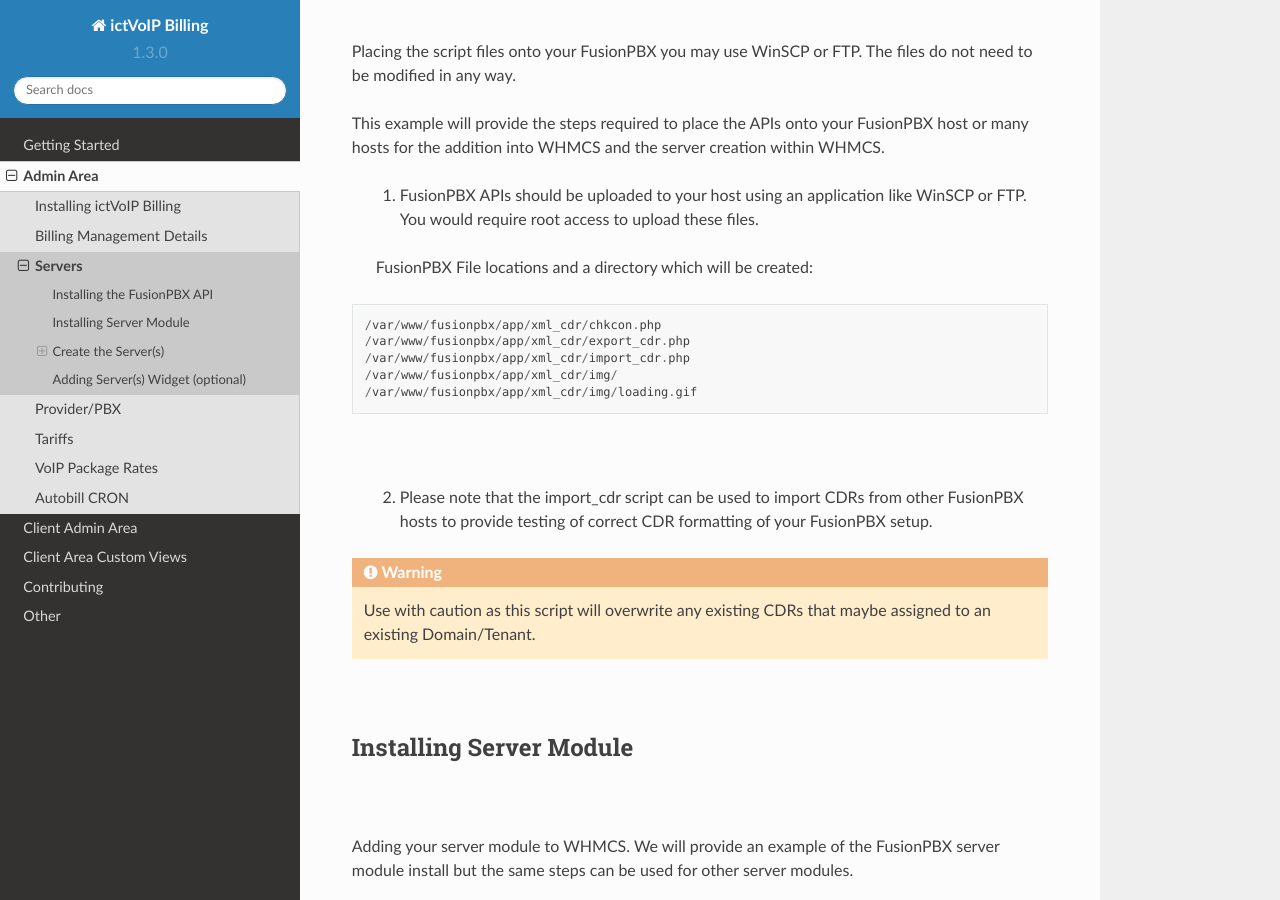
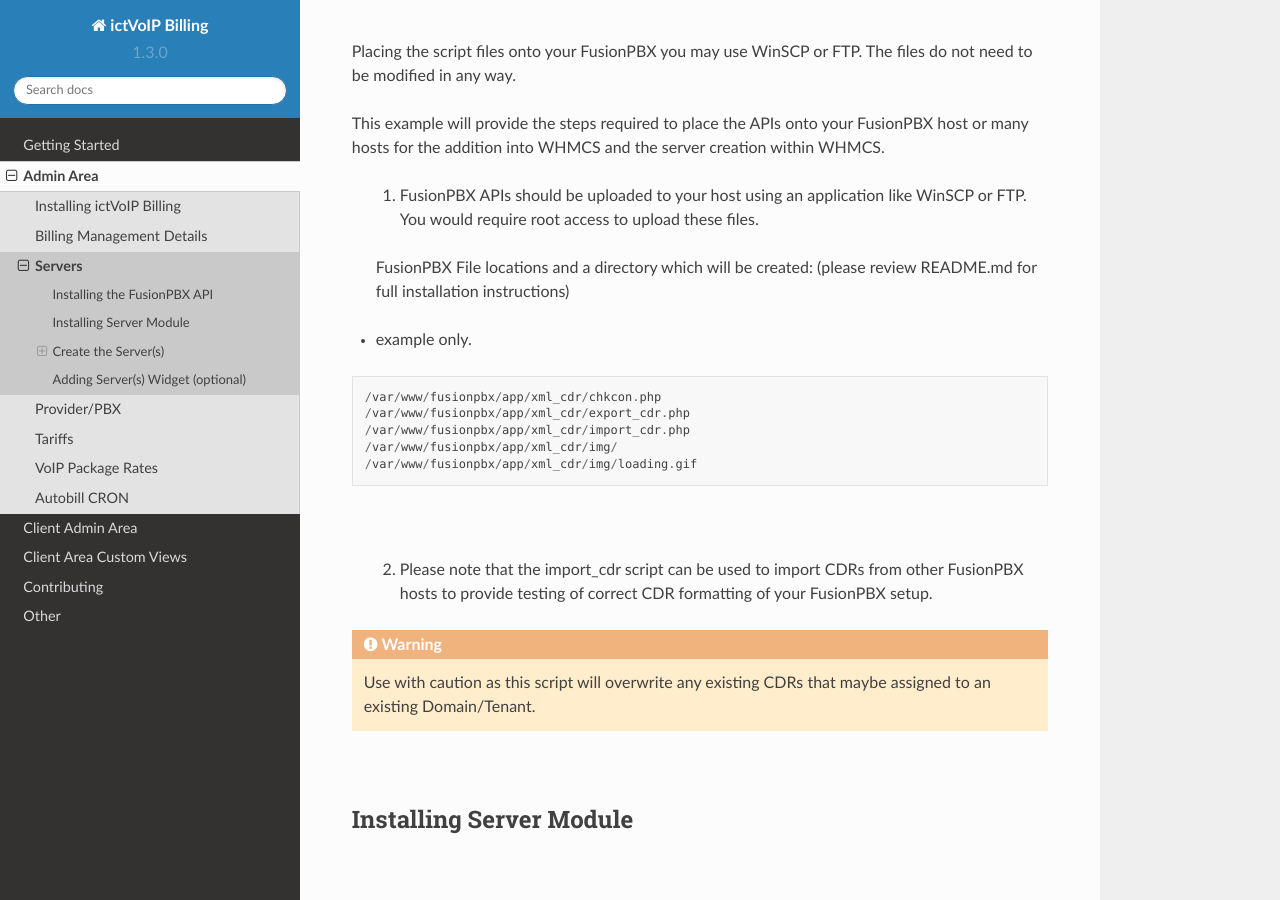
Before and after one commit to ictvoip/ictvoip-docs, a Sphinx documentation site: the page built from docs/source/admin/servers.rst, in a window 1280 px wide and 900 px high, scrolled down 946 px. Built offline with Sphinx 7.4.7 and the Read the Docs theme 2.0.0, drawn with Linux system fonts in a browser that asks for light colours; pages that are not in the unit, such as notebooks, are missing from menus.

Commit message:
Update servers.rst

```diff
--- a/docs/source/admin/servers.rst
+++ b/docs/source/admin/servers.rst
@@ -32,7 +32,11 @@ This example will provide the steps required to place the APIs onto your FusionP
  1) FusionPBX APIs should be uploaded to your host using an application like WinSCP or FTP. You would require root access to upload these files.
 
 
- FusionPBX File locations and a directory which will be created:
+ FusionPBX File locations and a directory which will be created: (please review README.md for full installation instructions)
+
+- example only.
+
+
 ::
 
     /var/www/fusionpbx/app/xml_cdr/chkcon.php
```
